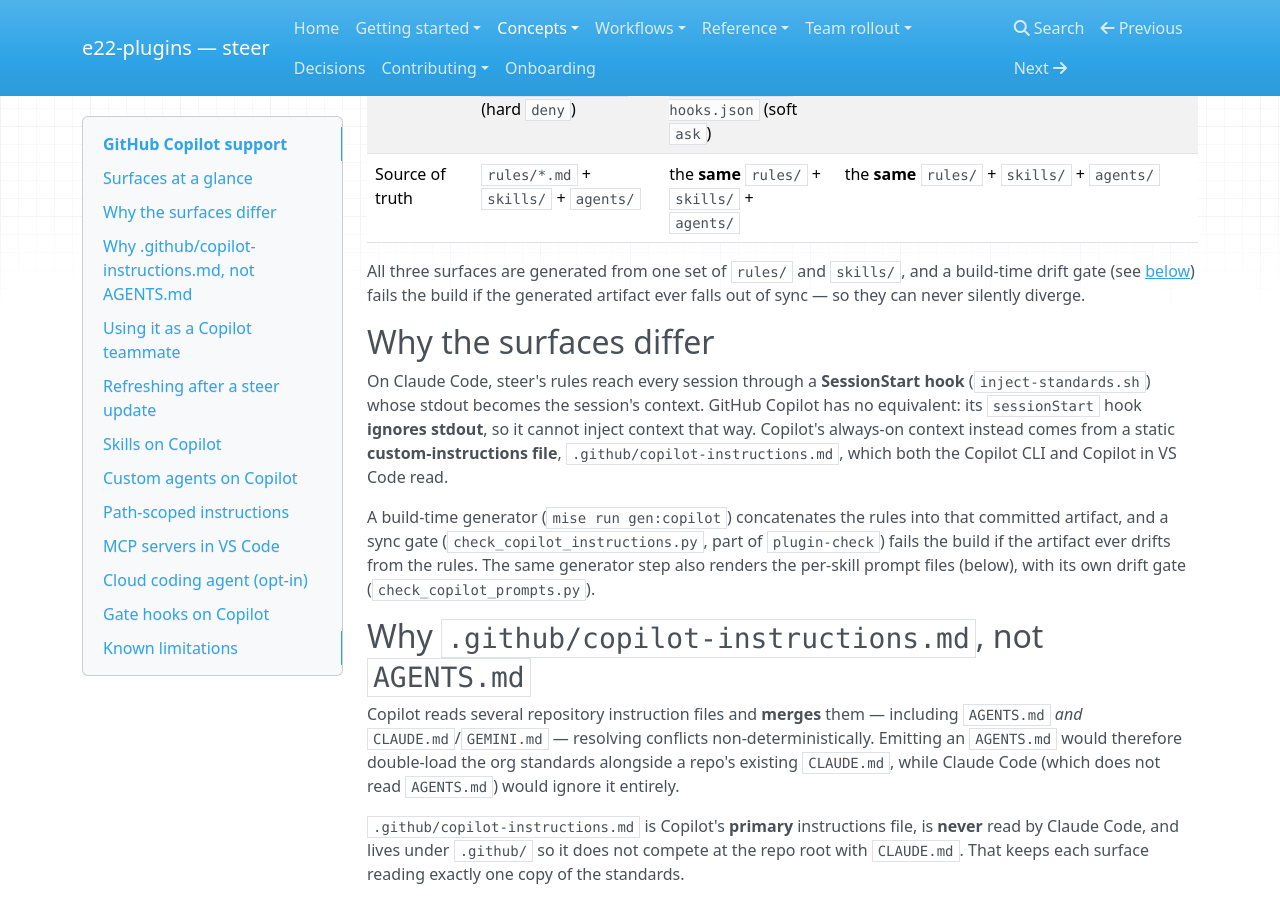
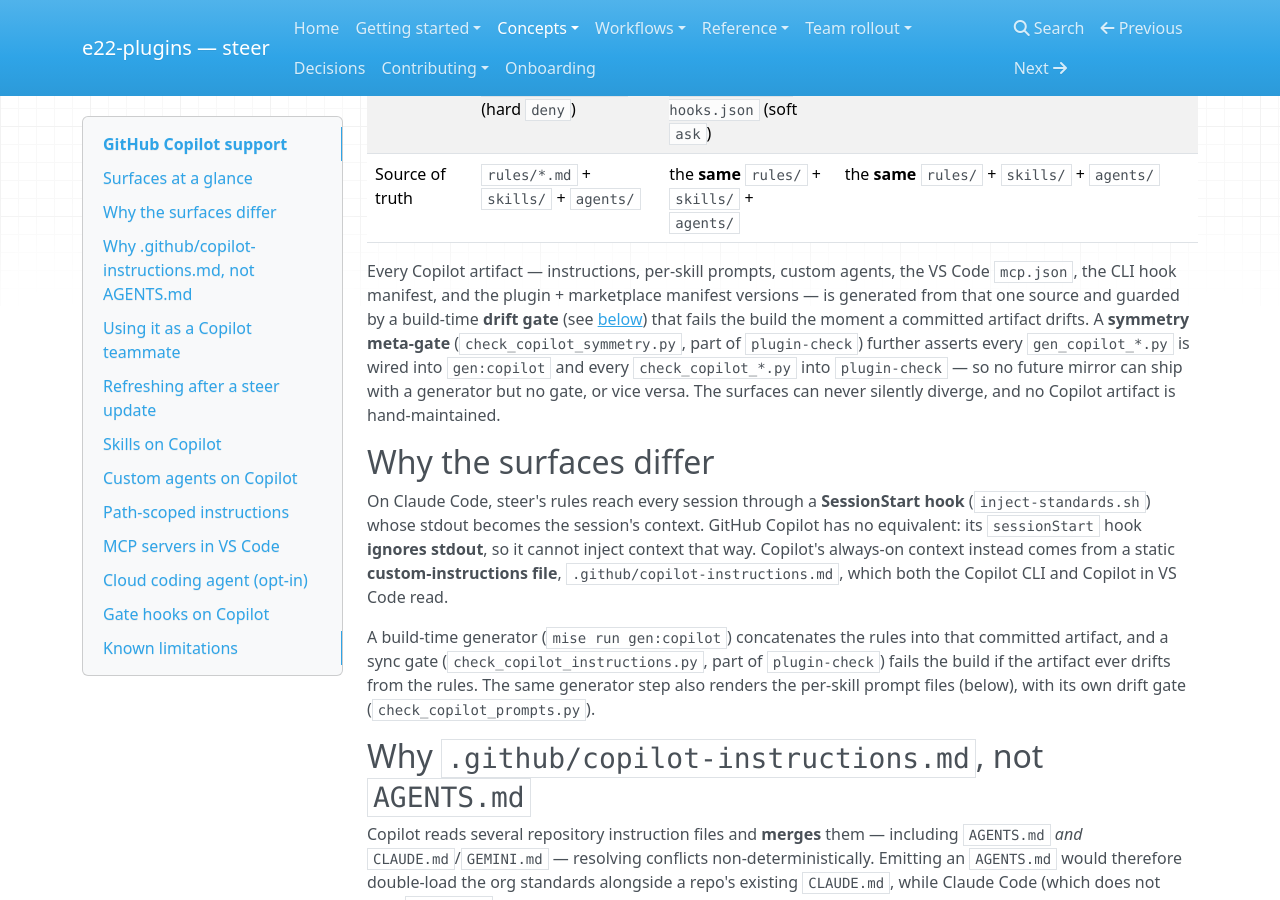
Before and after one commit to element22llc/e22-plugins, an MkDocs documentation site: the page built from docs/concepts/copilot-support.md, in a window 1280 px wide and 900 px high, scrolled down 1007 px. Built offline with MkDocs 1.6.1, drawn with Linux system fonts in a browser that asks for light colours; nearby versions of some CDN libraries; some of the changed text lies outside the part shown.

Commit message:
chore(release): steer 3.21.0
Cut the 3.21.0 release: rename the CHANGELOG [Unreleased] heading, bump
all three version-bearing manifests, and fold in the docs coverage the
Phase-A audit flagged (Copilot symmetry meta-gate + gen_copilot_manifests
in the copilot-support concept page).

Co-Authored-By: Claude Opus 4.8 (1M context) <noreply@anthropic.com>

```diff
--- a/docs/concepts/copilot-support.md
+++ b/docs/concepts/copilot-support.md
@@ -31,9 +31,15 @@ truth and how to install and refresh the Copilot side.
 | Gate hooks | `hooks/hooks.json` (hard `deny`) | `hooks/copilot-hooks.json` (soft `ask`) | none (no hook mechanism) |
 | Source of truth | `rules/*.md` + `skills/` + `agents/` | the **same** `rules/` + `skills/` + `agents/` | the **same** `rules/` + `skills/` + `agents/` |
 
-All three surfaces are generated from one set of `rules/` and `skills/`, and a
-build-time drift gate (see [below](#why-the-surfaces-differ)) fails the build if
-the generated artifact ever falls out of sync — so they can never silently diverge.
+Every Copilot artifact — instructions, per-skill prompts, custom agents, the
+VS Code `mcp.json`, the CLI hook manifest, and the plugin + marketplace manifest
+versions — is generated from that one source and guarded by a build-time **drift
+gate** (see [below](#why-the-surfaces-differ)) that fails the build the moment a
+committed artifact drifts. A **symmetry meta-gate** (`check_copilot_symmetry.py`,
+part of `plugin-check`) further asserts every `gen_copilot_*.py` is wired into
+`gen:copilot` and every `check_copilot_*.py` into `plugin-check` — so no future
+mirror can ship with a generator but no gate, or vice versa. The surfaces can
+never silently diverge, and no Copilot artifact is hand-maintained.
 
 ## Why the surfaces differ
 
@@ -123,7 +129,10 @@ surfaces differently:
 - **Copilot CLI** reads `SKILL.md` natively (an open cross-tool standard). A
   Copilot-specific plugin manifest
   (`plugins/steer/.github/plugin/plugin.json`, which Copilot prefers over the
-  `.claude-plugin/` manifest Claude Code uses) points Copilot at `skills/`.
+  `.claude-plugin/` manifest Claude Code uses) points Copilot at `skills/`. Its
+  version — and the Copilot marketplace manifest's — is stamped from the source
+  `plugin.json` by `gen_copilot_manifests.py` (`mise run gen:copilot`), so no
+  Copilot manifest is hand-versioned either.
 - **Copilot in VS Code** uses prompt files instead. The build renders one
   `.github/prompts/steer-<skill>.prompt.md` per user-invocable skill from the
   skill's frontmatter.
```
Also changed, not shown: CHANGELOG.md (+2 -0 lines), 3 other files.
